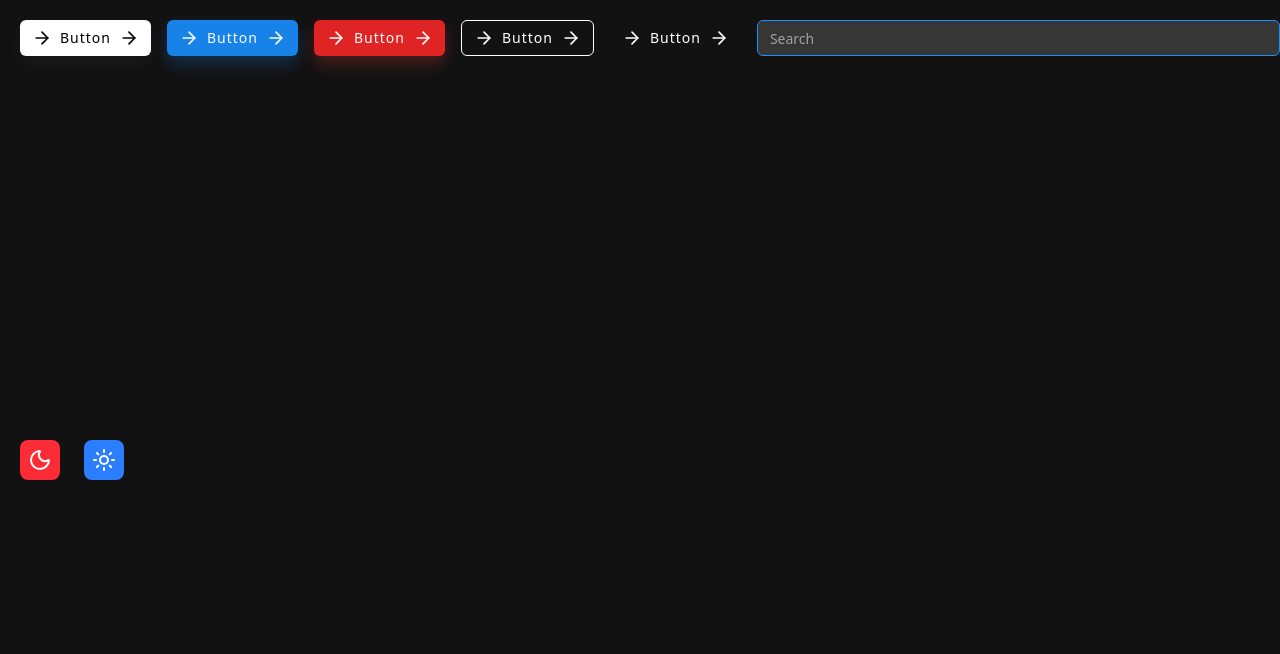
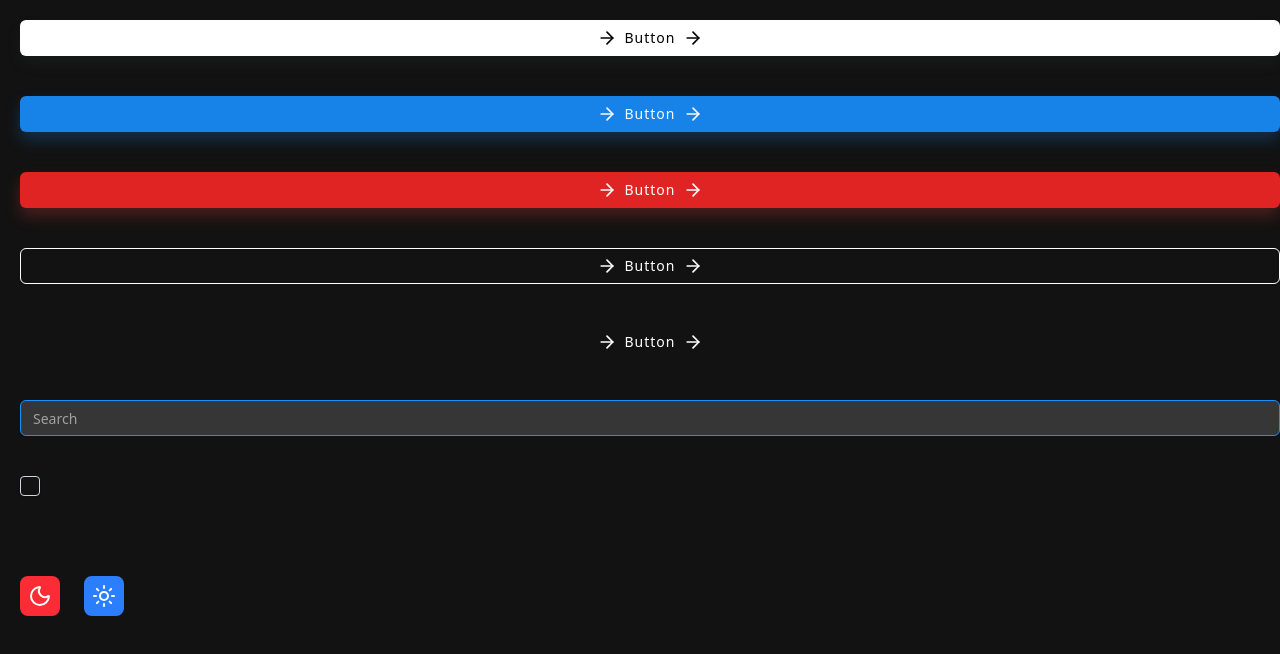
Before and after one commit to paulinasprojects/sona-ui, a React (Vite) app: page / in a window 1280 px wide. Shown: the top 654 px of the page. Built offline with nearby package versions, Linux system fonts and the light colour scheme.

Commit message:
added checkbox component

```diff
--- /dev/null
+++ b/lib/Checkbox/checkbox.tsx
@@ -0,0 +1,35 @@
+import React from 'react'
+import { cn } from '../lib/utils';
+
+export type CheckboxProps = React.InputHTMLAttributes<HTMLInputElement>
+
+const Checkbox = React.forwardRef<HTMLInputElement, CheckboxProps>(
+  ({ className, ...props }, ref) => {
+    return (
+      <div className="inline-flex items-center">
+        <label className="flex items-center cursor-pointer relative">
+          <input
+            id="check"
+            name={props.name}
+            type="checkbox"
+            {...props}
+            className={cn(
+              "peer size-5 cursor-pointer transition-all appearance-none rounded shadow hover:shadow-md border border-slate-300 checked:bg-primary checked:border-primary dark:checked:bg-white disabled:cursor-not-allowed disabled:opacity-50",
+              className
+            )}
+            ref={ref}
+          />
+          <span className="absolute text-white dark:text-primary-foreground opacity-0 peer-checked:opacity-100 top-1/2 left-1/2 transform -translate-x-1/2 -translate-y-1/2 pointer-events-none">
+            <svg xmlns="http://www.w3.org/2000/svg" className="size-3.5" viewBox="0 0 20 20" fill="currentColor" stroke="currentColor" strokeWidth="1">
+              <path fillRule="evenodd" d="M16.707 5.293a1 1 0 010 1.414l-8 8a1 1 0 01-1.414 0l-4-4a1 1 0 011.414-1.414L8 12.586l7.293-7.293a1 1 0 011.414 0z" clipRule="evenodd"></path>
+            </svg>
+          </span>
+        </label>
+      </div>
+
+    )
+  }
+)
+Checkbox.displayName = "Checkbox"
+
+export { Checkbox }
--- a/lib/main.ts
+++ b/lib/main.ts
@@ -1,4 +1,5 @@
 export {Button} from './Button/Button';
 export { ButtonVariants } from './Button/types';
 export {Input} from './Input/input';
+export {Checkbox} from './Checkbox/checkbox';
 import "./tailwind.css"
--- a/package.json
+++ b/package.json
@@ -1,6 +1,6 @@
 {
   "name": "sonaui",
-  "version": "0.1.6",
+  "version": "0.1.8",
   "type": "module",
   "license": "MIT",
   "files": [
--- a/src/App.tsx
+++ b/src/App.tsx
@@ -3,11 +3,12 @@ import { Input } from "../lib/Input/input";
 import { ArrowRight } from 'lucide-react'
 import { ThemeProvider } from "./context/theme-provider";
 import { ModeToggle } from "./components/theme-toggle";
+import { Checkbox } from "../lib/Checkbox/checkbox";
 
 function App() {
   return (
     <ThemeProvider defaultTheme='dark' storageKey='vite-ui-theme'>
-      <div className="mt-5 ml-5 flex gap-4 max-sm:flex-col max-sm:ml-0">
+      <div className="mt-5 ml-5 flex flex-col gap-10 max-sm:ml-0">
         <Button variant="primary" size={"default"}>
           <ArrowRight className="size-5" /> Button <ArrowRight className="size-5" />
         </Button>
@@ -24,8 +25,10 @@ function App() {
           <ArrowRight className="size-5" /> Button <ArrowRight className="size-5" />
         </Button>
         <Input placeholder='Search' />
+        <Checkbox name="checkbox-name" />
+        {/* <input type="checkbox" className="w-4 h-4 text-blue-600 bg-gray-100 border-gray-300 rounded-sm   dark:bg-gray-700 dark:border-gray-600 accent-secondary-foreground" /> */}
       </div>
-      <div className="mt-96 ml-5">
+      <div className="mt-20 ml-5">
         <ModeToggle />
       </div>
     </ThemeProvider>
```
